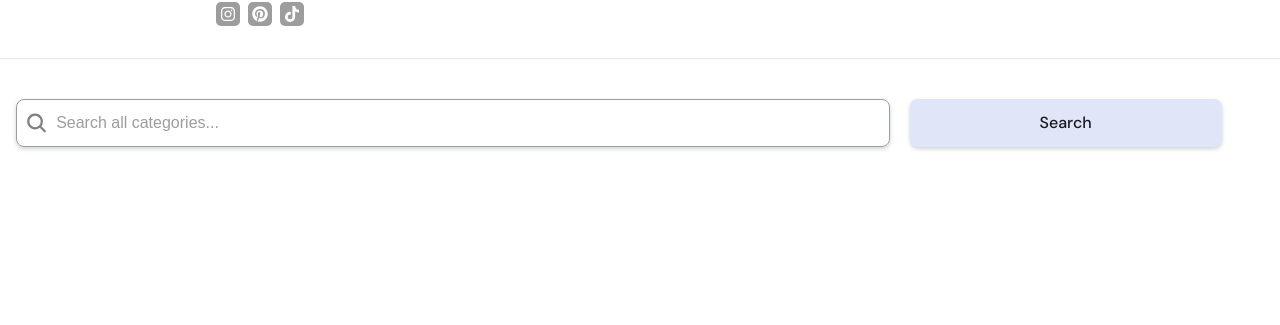
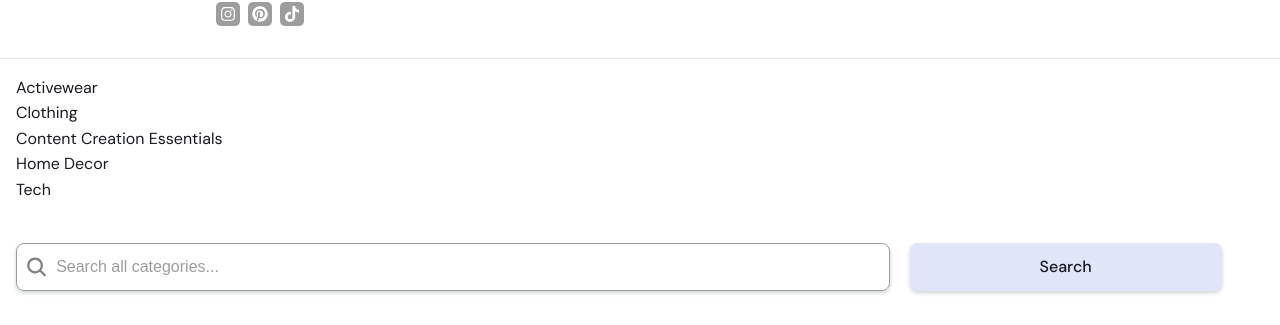
Before and after one commit to Lilianada/Aliexpress-store-front, a Next.js app: page / in a window 1280 px wide. Shown: the part 364-689 px from the top of the page. Built offline with nearby package versions, Linux system fonts and the light colour scheme.

Commit message:
categories list for body navigation

```diff
--- a/app/home/page.jsx
+++ b/app/home/page.jsx
@@ -1,6 +1,7 @@
 'use client';
 import HeaderBanner from '@/components/Header'
 import SearchBar from '@/components/SearchBar';
+import CategoriesList from '@/components/Categories';
 import React from 'react';
 import './style.scss';
 
@@ -9,7 +10,10 @@ export default function StoreFront() {
     <div className='main_container'>
       <HeaderBanner/>
       <div className="body_container">
-      <SearchBar/>
+        <div className="body_nav">
+          <CategoriesList/>
+           <SearchBar/>
+        </div>
 
       </div>
     </div>
--- a/app/home/style.scss
+++ b/app/home/style.scss
@@ -8,6 +8,12 @@
         border-top: 1px solid $neutral;
         padding: 1rem;
         margin-top: 2rem;
+
+        .body_nav{
+            display: flex;
+            flex-wrap: wrap;
+            gap: 1rem;
+        }
      }
 
 }
--- /dev/null
+++ b/components/Categories/index.jsx
@@ -0,0 +1,42 @@
+import React from 'react';
+import './style.scss';
+
+const categories = [
+  {
+    name: 'Activewear',
+    slug: 'activewear',
+  },
+  {
+    name: 'Clothing',
+    slug: 'clothing',
+  },
+  {
+    name: 'Content Creation Essentials',
+    slug: 'content-creation-essentials',
+  },
+  {
+    name: 'Home Decor',
+    slug: 'home-decor',
+  },
+  {
+    name: 'Tech',
+    slug: 'tech',
+  },
+];
+
+export default function CategoriesList() {
+
+  return (
+    <section className="categories_container">
+        <ul className="categories_list">
+            {
+                categories.map((category) => (
+                    <li className="category">
+                    <a href={`/category/${category.slug}`} className='category_name'>{category.name}</a>
+                    </li>
+                ))
+            }
+        </ul>
+    </section>
+  )
+}
--- /dev/null
+++ b/components/Categories/style.scss
@@ -0,0 +1,30 @@
+@import "../../app/globals.scss";
+
+.categories_container {
+    .catrgories_list {
+        display: flex;
+        gap: 0.5rem;
+
+        .category {
+            width: 100%;
+            height: 100%;
+            background-color: $secondary;
+            border-radius: 0.5rem;
+            padding: 1rem;
+            display: grid;
+            place-items: center;
+            cursor: pointer;
+            transition: all 0.3s ease-in-out;
+
+            &:hover {
+                transform: scale(1.05);
+            }
+
+            .category_name {
+                font-size: $font-sixteen;
+                font-weight: 500;
+                color: $gray;
+            }
+        }
+    }
+}
```
